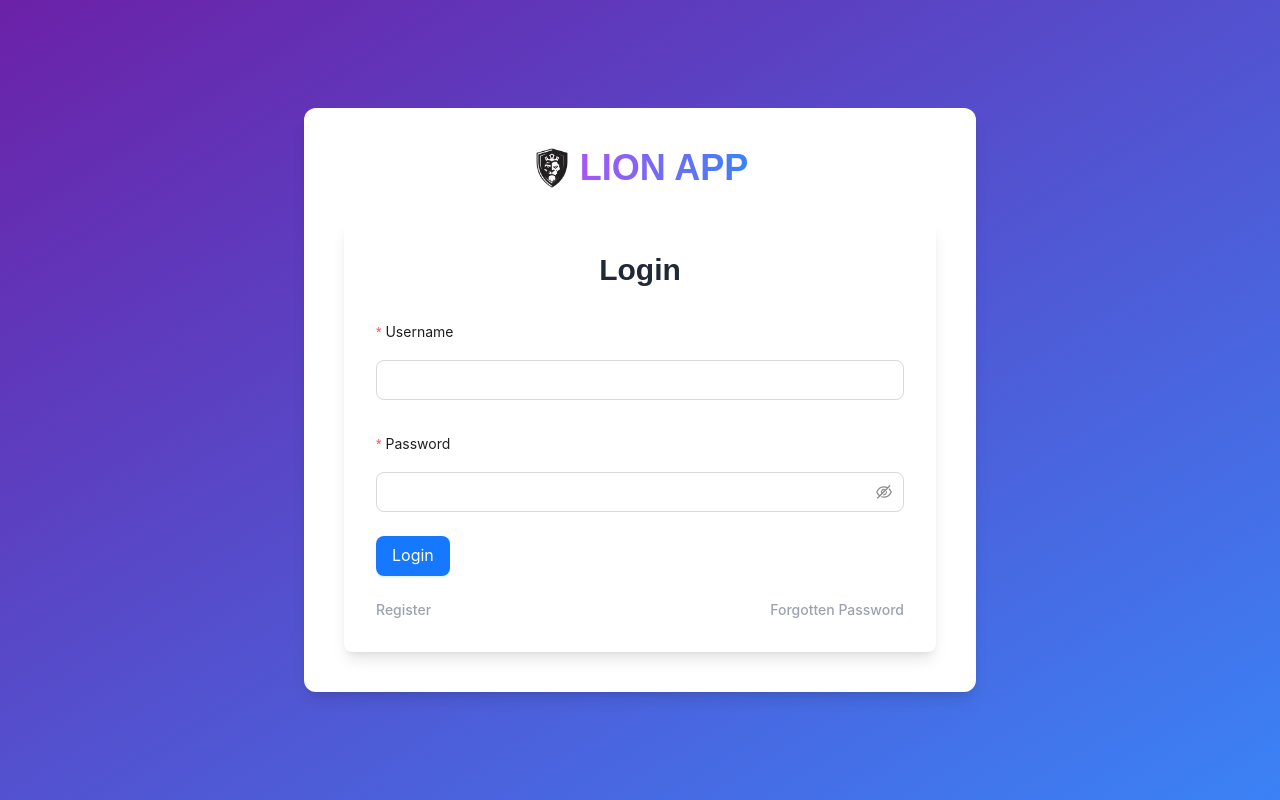
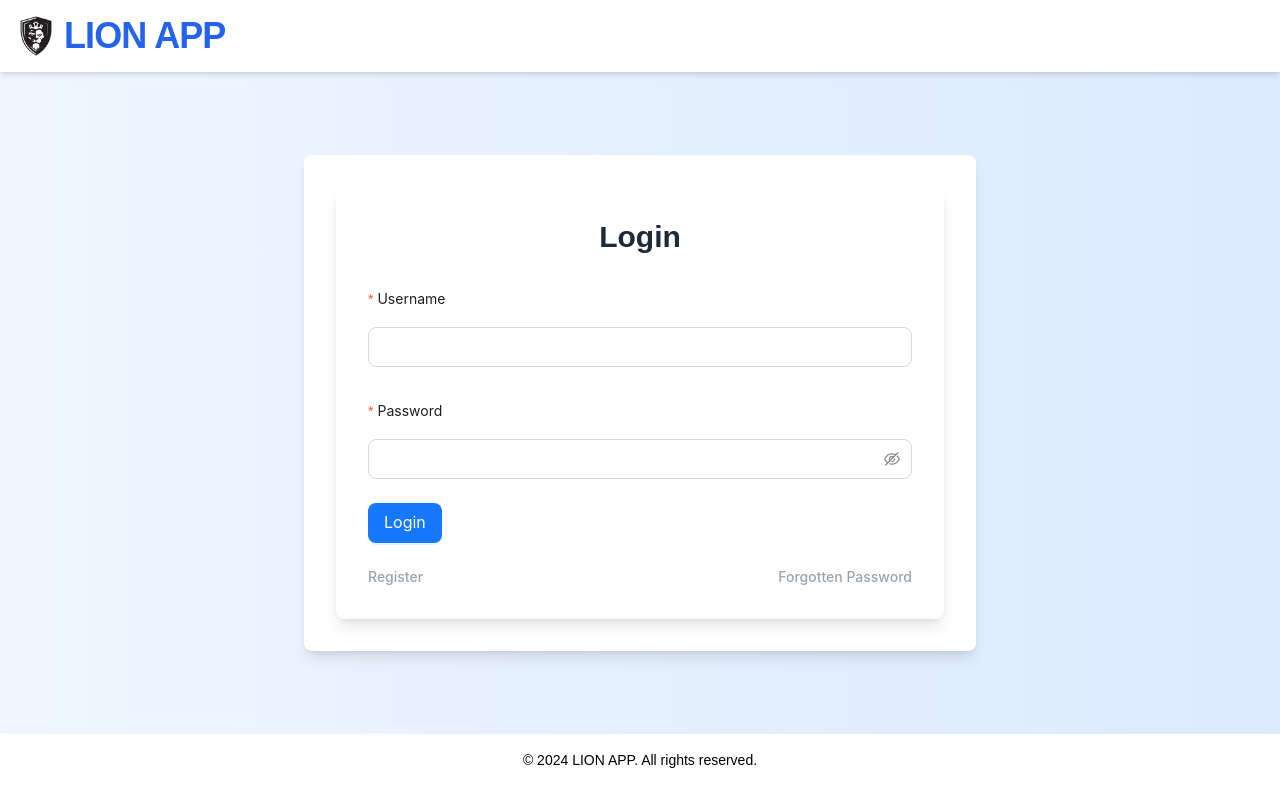
Before and after one commit to Samuelduquep/lion_app_proyect, a React (Vite) app: page / in a window 1280 px wide. Built offline with nearby package versions, Linux system fonts and the light colour scheme; no server answers.

Commit message:
redesign login layout

```diff
--- a/src/core/components/Header.tsx
+++ b/src/core/components/Header.tsx
@@ -58,7 +58,6 @@ const Header = () => {
             {/* Drawer for Mobile Menu */}
             <Drawer
                 title="Menu"
-                size='350px'
                 placement="right"
                 onClose={onClose}
                 open={visible}
--- a/src/core/layout/AuthLayout.tsx
+++ b/src/core/layout/AuthLayout.tsx
@@ -1,24 +1,29 @@
 import { Outlet, Link } from "react-router-dom";
 import logo from '../assets/logo.png'; // Importa la imagen directamente
 
-
 const AuthLayout = () => {
   return (
-    <div className="min-h-screen flex flex-col justify-center items-center bg-gradient-to-br from-purple-800 to-blue-500">
-      <main className="bg-white p-10 rounded-xl shadow-lg w-full max-w-2xl mx-auto flex flex-col items-center">
-        <div className="flex items-center justify-center mb-8">
+    <div className="min-h-screen flex flex-col bg-gradient-to-r from-blue-50 to-blue-100">
+      <header className="bg-white p-4 shadow-md">
+        <div className="container mx-auto flex items-center justify-between">
           <Link to="/" className="flex items-center space-x-2">
-            <img src={logo} alt="Logo" className="h-10 w-10" />
-            <div className="text-4xl font-extrabold text-transparent bg-clip-text bg-gradient-to-r from-purple-500 to-blue-500">
+            <img src={logo} alt="Logo" className="h-8 md:h-10 w-auto" />
+            <div className="text-2xl md:text-4xl font-bold tracking-tight text-blue-600">
               LION APP
             </div>
           </Link>
         </div>
+      </header>
 
-        <div className="w-full flex-1">
+      <main className="flex-1 flex items-center justify-center p-4 md:p-10">
+        <div className="bg-white p-8 rounded-lg shadow-lg w-full max-w-md md:max-w-2xl">
           <Outlet />
         </div>
       </main>
+
+      <footer className="bg-white p-4 text-center text-sm">
+        <p>&copy; 2024 LION APP. All rights reserved.</p>
+      </footer>
     </div>
   );
 };
```
